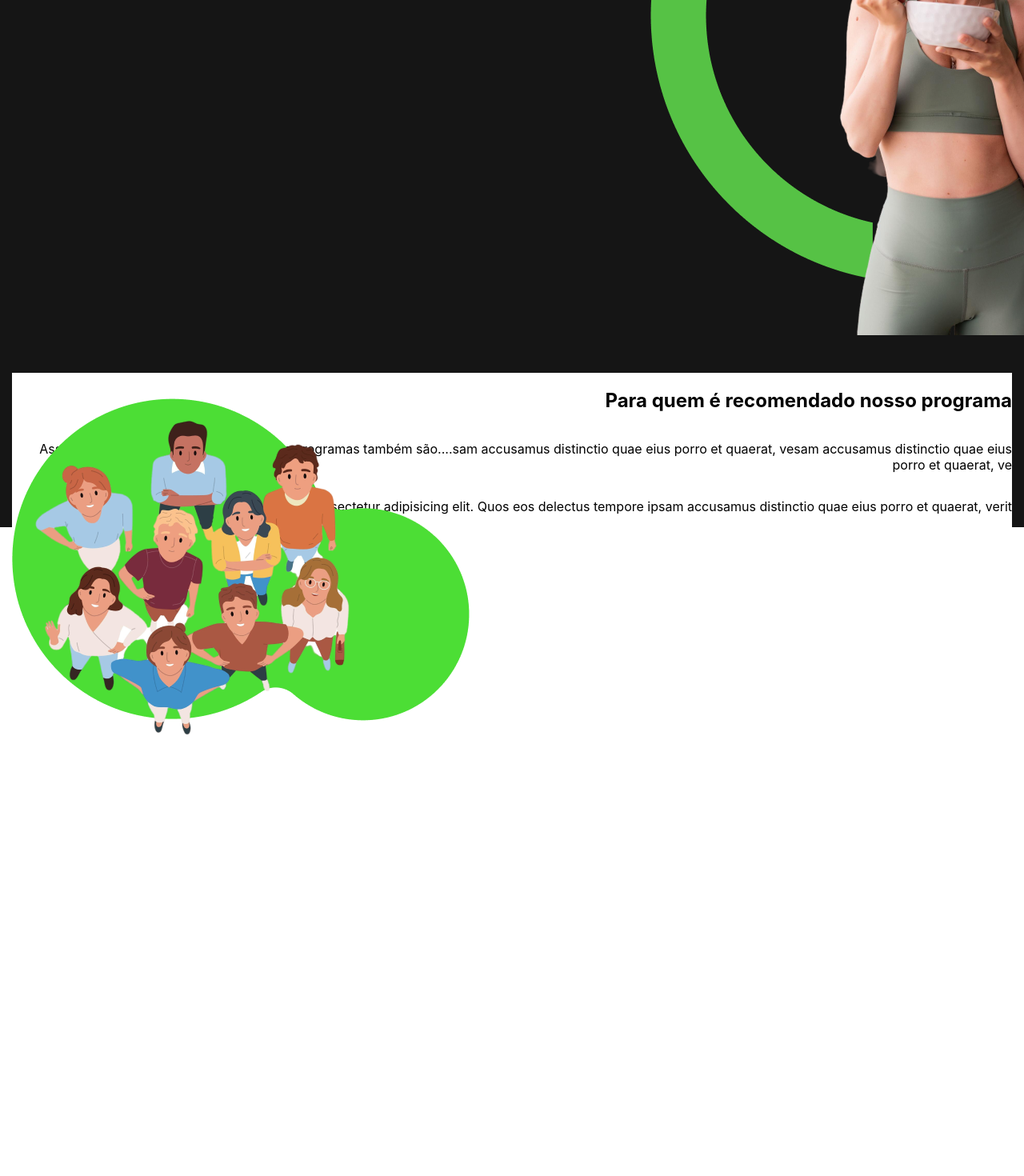
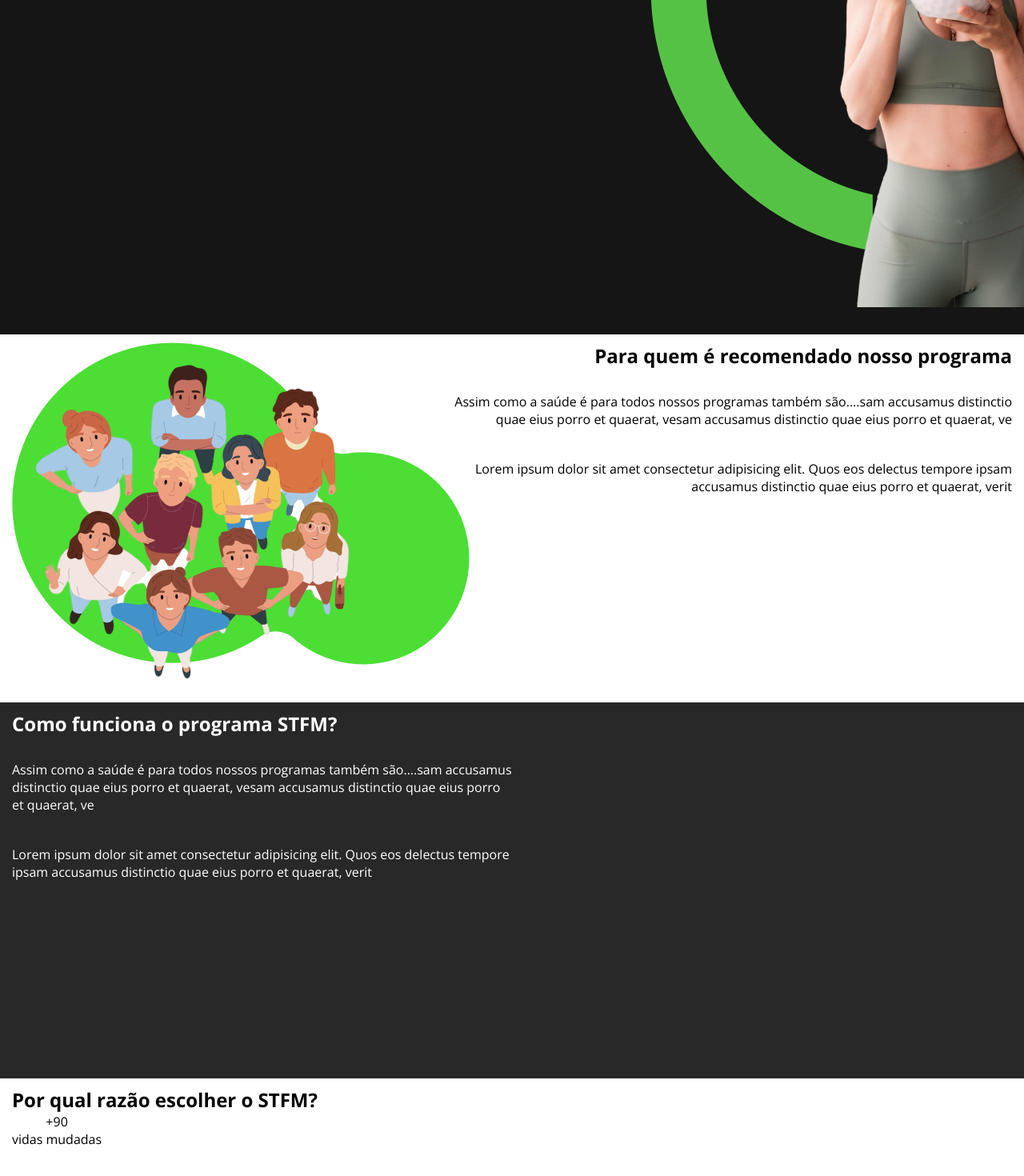
Before and after one commit to PauloHenriDev/landingpagestfm, a React (Create React App) app: page / in a window 1280 px wide. Shown: the part 502-1972 px from the top of the page at 80% size. Before the commit the page ends 1455 px from the top, so only its background shows below. Built offline with nearby package versions, Linux system fonts and the light colour scheme.

Commit message:
cria a section do programa stfm

```diff
--- a/src/App.css
+++ b/src/App.css
@@ -1,7 +1,11 @@
+@import url('https://fonts.googleapis.com/css2?family=Exo:ital,wght@0,100..900;1,100..900&family=Open+Sans:ital,wght@0,300..800;1,300..800&display=swap');
+
+* {
+  box-sizing: border-box;
+  text-decoration: none;
+  margin: 0;
+}
+
 .App {
   background-color: #151515;
 }
-
-h1, p {
-  color: #FFF;
-}
--- a/src/assets/style/Body.css
+++ b/src/assets/style/Body.css
@@ -2,23 +2,38 @@
     display: flex;
     flex-direction: column;
     min-height: 100vh;
-    margin: 70px 15px 0 15px;
+    font-family: 'Open Sans', sans-serif;
+}
+
+.main-content, .recommendation-content, .doubt-content, .choice-content {
+    padding: 0 15px;
+}
+
+.recommendation-content h1, .recommendation-content p {
+    color: #000;
+}
+
+.main-content h1, .main-content p, .doubt-content h1, .doubt-content p {
+    color: #FFF;
 }
 
 .main-content {
     display: flex;
     flex-direction: row;
+    height: 203px;
 }
 
 .divText {
     display: flex;
     flex-direction: column;
     width: 1000px;
+    margin-top: 150px;
 }
 
 .main-button {
     display: flex;
     gap: 3%;
+    margin-top: 30px;
 }
 
 .main-button Button {
@@ -28,6 +43,7 @@
 .divImg {
     position: absolute;
     left: 63.5%;
+    top: 19%;
 }
 
 .imgCircle {
@@ -44,30 +60,82 @@
 .recommendation-content {
     margin-top: 600px;
     background: #FFF;
+    height: 460px;
 }
 
 .recommendation-img {
-    position: absolute;
-    top: 1000px;
+    margin-top: 10px;
 }
 
 .imgUnion {
-    position: inherit;
+    position: absolute;
     z-index: 1;
 }
 
 .imgPeople {
-    position: inherit;
+    position: absolute;
     z-index: 2;
 }
 
 .recommendation-text {
     display: flex;
-    flex-direction: column;
-    text-align: right;
-
+    justify-content: right;
 }
 
-.recommendation-text h1, p {
-    color: #000;
+.recommendation-text div {
+    display: inherit;
+    flex-direction: column;
+    text-align: end;
+    width: 700px;
 }
+
+.recommendation-text h1 {
+    margin-bottom: 30px;
+}
+
+.recommendation-text p {
+    margin-bottom: 40px;
+}
+
+.doubt-content {
+    display: flex;
+    background: #282828;
+    padding-top: 10px;
+}
+
+.doubt-text {
+    display: inherit;
+    flex-direction: column;
+    width: 50%;
+    height: 460px;
+}
+
+.doubt-text h1 {
+    margin-bottom: 30px;
+}
+
+.doubt-text p {
+    margin-bottom: 40px;
+}
+
+.choice-content {
+    display: flex;
+    background: #FFF;
+    padding-top: 10px;
+    height: 460px;
+}
+
+.choice-text {
+    display: flex;
+    flex-direction: column;
+}
+
+.choice-title {
+    justify-content: center;
+}
+
+.choice-lifes {
+    display: flex;
+    text-align: center;
+    width: 150px;
+}
--- a/src/assets/style/Button.css
+++ b/src/assets/style/Button.css
@@ -6,4 +6,5 @@ button {
     color: #FFF;
     border-style: none;
     cursor: pointer;
+    font-family: 'Open Sans', sans-serif;
 }
--- a/src/assets/style/Navigation.css
+++ b/src/assets/style/Navigation.css
@@ -1,5 +1,5 @@
 nav {
-    width: fit-content;
+    width: 400px;
 }
 
 .navLinks {
--- a/src/components/Body.js
+++ b/src/components/Body.js
@@ -29,9 +29,28 @@ export default function Body() {
                         <img className="imgPeople" src={ImgPeople} alt="" />
                     </div>
                     <div className="recommendation-text">
-                        <h1>Para quem é recomendado nosso programa</h1>
+                        <div>
+                            <h1>Para quem é recomendado nosso programa</h1>
+                            <p>Assim como a saúde é para todos nossos programas também são....sam accusamus distinctio quae eius porro et quaerat, vesam accusamus distinctio quae eius porro et quaerat, ve</p>
+                            <p>Lorem ipsum dolor sit amet consectetur adipisicing elit. Quos eos delectus tempore ipsam accusamus distinctio quae eius porro et quaerat, verit</p>
+                        </div>
+                    </div>
+                </section>
+                <section className="doubt-content">
+                    <div className="doubt-text">
+                        <h1>Como funciona o programa STFM?</h1>
                         <p>Assim como a saúde é para todos nossos programas também são....sam accusamus distinctio quae eius porro et quaerat, vesam accusamus distinctio quae eius porro et quaerat, ve</p>
                         <p>Lorem ipsum dolor sit amet consectetur adipisicing elit. Quos eos delectus tempore ipsam accusamus distinctio quae eius porro et quaerat, verit</p>
+                    </div>
+                </section>
+                <section className="choice-content">
+                    <div className="choice-text">
+                        <div className="choice-title">
+                            <h1>Por qual razão escolher o STFM?</h1>
+                        </div>
+                        <div className="choice-lifes">
+                            <p>+90 <br /> vidas mudadas</p>
+                        </div>
                     </div>
                 </section>
             </body>
```
